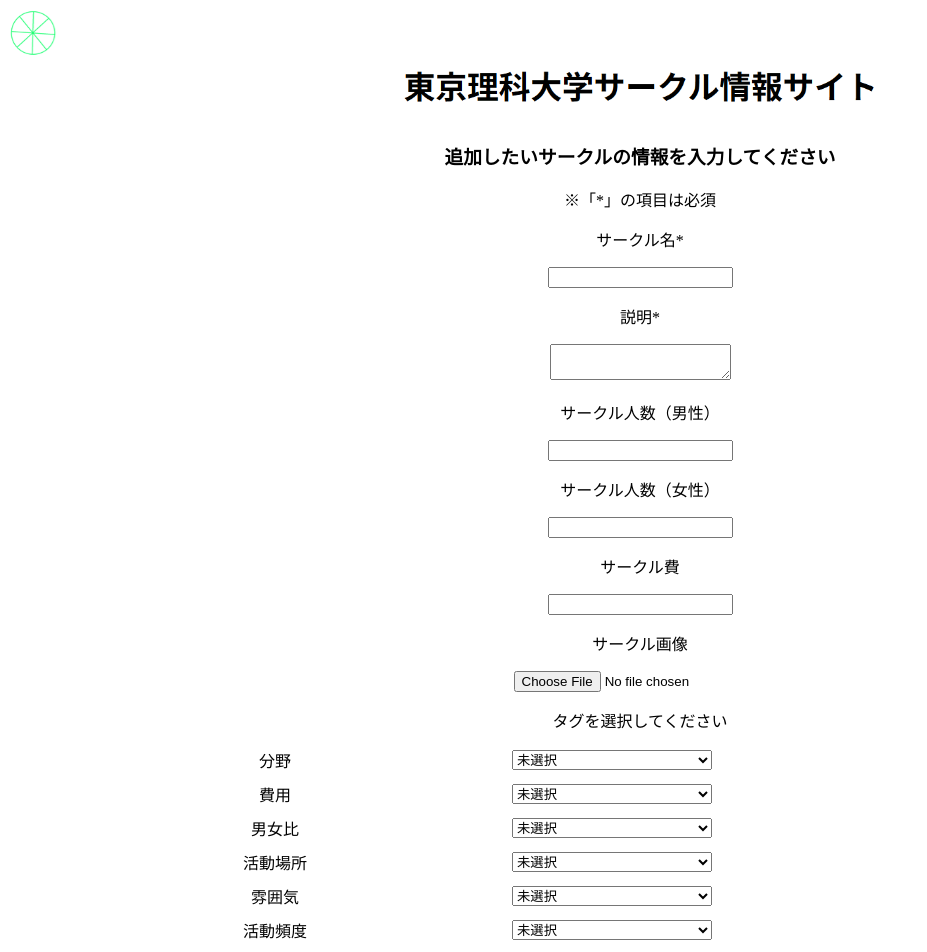
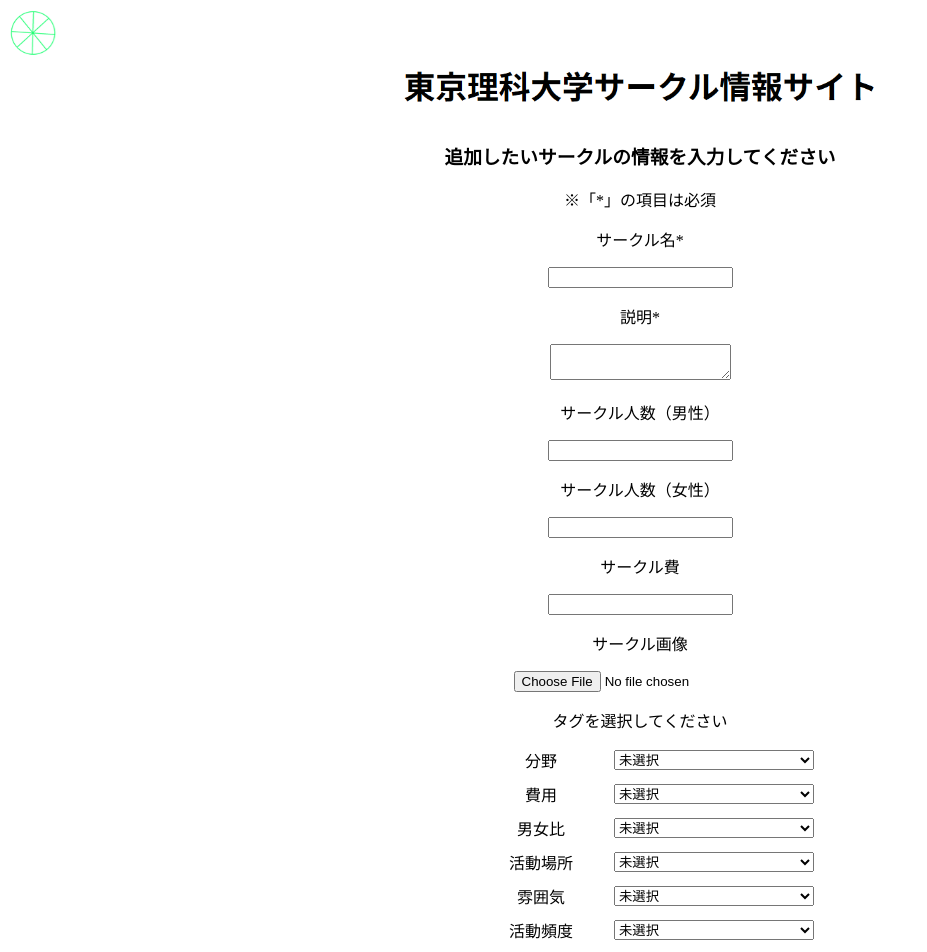
Before and after one commit to iseakira/opencircle, a React (Vite) app in the folder frontend/: page /add_circle in a window 1280 px wide. Shown: the top 952 px of the page, without its empty margins (0-927 px from the left). Built offline with nearby package versions, Linux system fonts and the light colour scheme.

Commit message:
追加ページをいじりました

```diff
--- a/frontend/src/conponents/add.css
+++ b/frontend/src/conponents/add.css
@@ -29,11 +29,15 @@
 
 ul{
     list-style: none;
-    padding:0 200px;
+    width: fit-content;
+    margin: 0 auto;
+    /* text-align: center; */
+    /* padding:0 20px; */
     /* list-style-position: outside; */
 }
 li{
     margin-bottom: 10px;
+    /* display: inline; */
 }
 
 select option{
```
Also changed, not shown: 1 other file (tests, documents, lock files or other folders).
